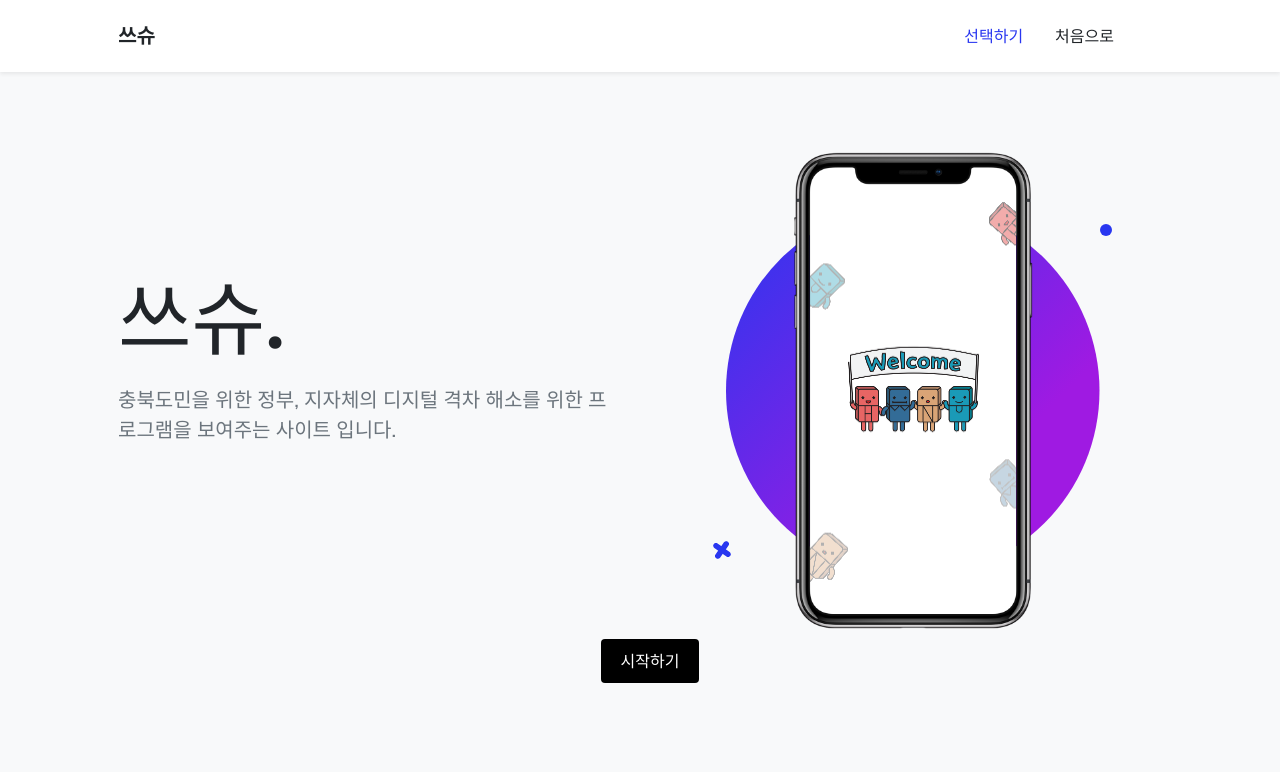
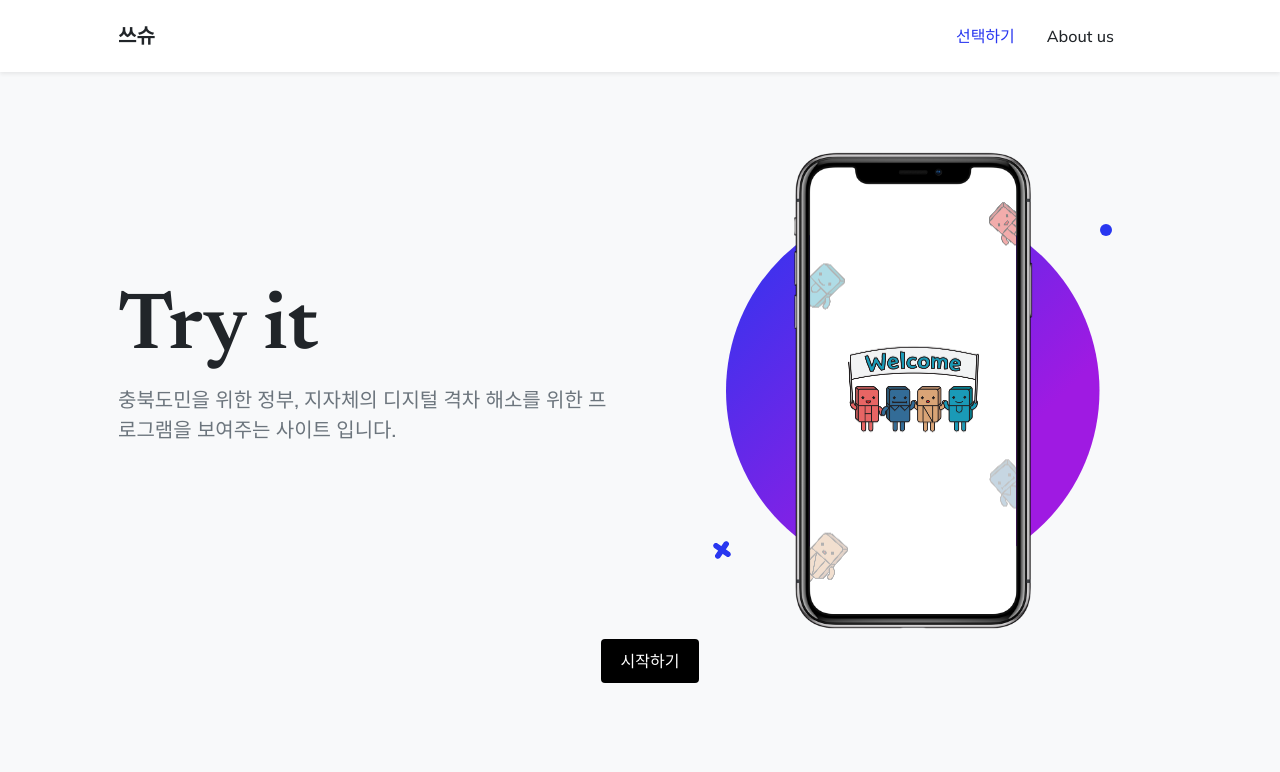
Before and after one commit to gyeongjun2/project, a Django app: page / in a window 1280 px wide. Shown: the top 772 px of the page. Run offline with Django 4.2, Linux system fonts and the light colour scheme; data that the repository does not hold is empty; some libraries are stand-ins or nearby versions.

Commit message:
refactoring

```diff
--- a/templates/base.html
+++ b/templates/base.html
@@ -6,7 +6,7 @@
         <meta name="viewport" content="width=device-width, initial-scale=1, shrink-to-fit=no" />
         <meta name="description" content="" />
         <meta name="author" content="" />
-        <title>한밭대학교 해커톤 3팀 쓰슈</title>
+        <title>DGSP</title>
         <link rel="icon" type="image/x-icon" href="static/assets/favicon.ico" />
         <!-- Bootstrap icons-->
         <link href="https://cdn.jsdelivr.net/npm/bootstrap-icons@1.5.0/font/bootstrap-icons.css" rel="stylesheet" />
@@ -32,7 +32,7 @@
                 <div class="collapse navbar-collapse" id="navbarResponsive">
                     <ul class="navbar-nav ms-auto me-4 my-3 my-lg-0">
                         <li class="nav-item"><a class="nav-link me-lg-3" href="#features">선택하기</a></li>
-                        <li class="nav-item"><a class="nav-link me-lg-3" href="#">처음으로</a></li>
+                        <li class="nav-item"><a class="nav-link me-lg-3" href="https://lovely-foxglove-4e3.notion.site/3-9ed65f68c16548dbaa2b1321742e07a3?pvs=4">About us</a></li>
                     </ul>
                 </div>
             </div>
--- a/templates/index.html
+++ b/templates/index.html
@@ -8,7 +8,7 @@
                     <div class="col-lg-6">
                         <!-- Mashead text and app badges-->
                         <div class="mb-5 mb-lg-0 text-center text-lg-start">
-                            <h1 class="display-1 lh-1 mb-3">쓰슈.</h1>
+                            <h1 class="display-1 lh-1 mb-3">Try it</h1>
                             <p class="lead fw-normal text-muted mb-5">충북도민을 위한 정부, 지자체의 디지털 격차 해소를 위한 프로그램을 보여주는 사이트 입니다.</p>
                         </div>
                     </div>
@@ -107,7 +107,6 @@ if (mainNav) {
     });
 };
 
-// Collapse responsive navbar when toggler is visible
 const navbarToggler = document.body.querySelector('.navbar-toggler');
 const responsiveNavItems = [].slice.call(
     document.querySelectorAll('#navbarResponsive .nav-link')
```
